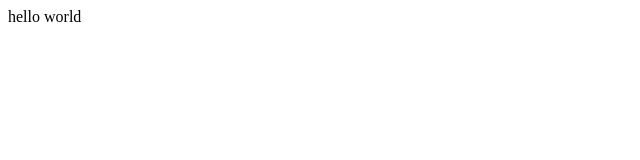
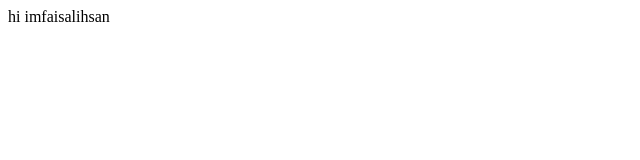
Before and after one commit to imfaisalihsan/gitdemo, a plain HTML site: page index.html in a window 1280 px wide. Shown: the full height of the page, 0-640 px from the left. Drawn offline with Linux system fonts and the light colour scheme.

Commit message:
new line

```diff
--- a/index.html
+++ b/index.html
@@ -1 +1 @@
-<p>hello world</p>
+<p>hi imfaisalihsan</p>
```
